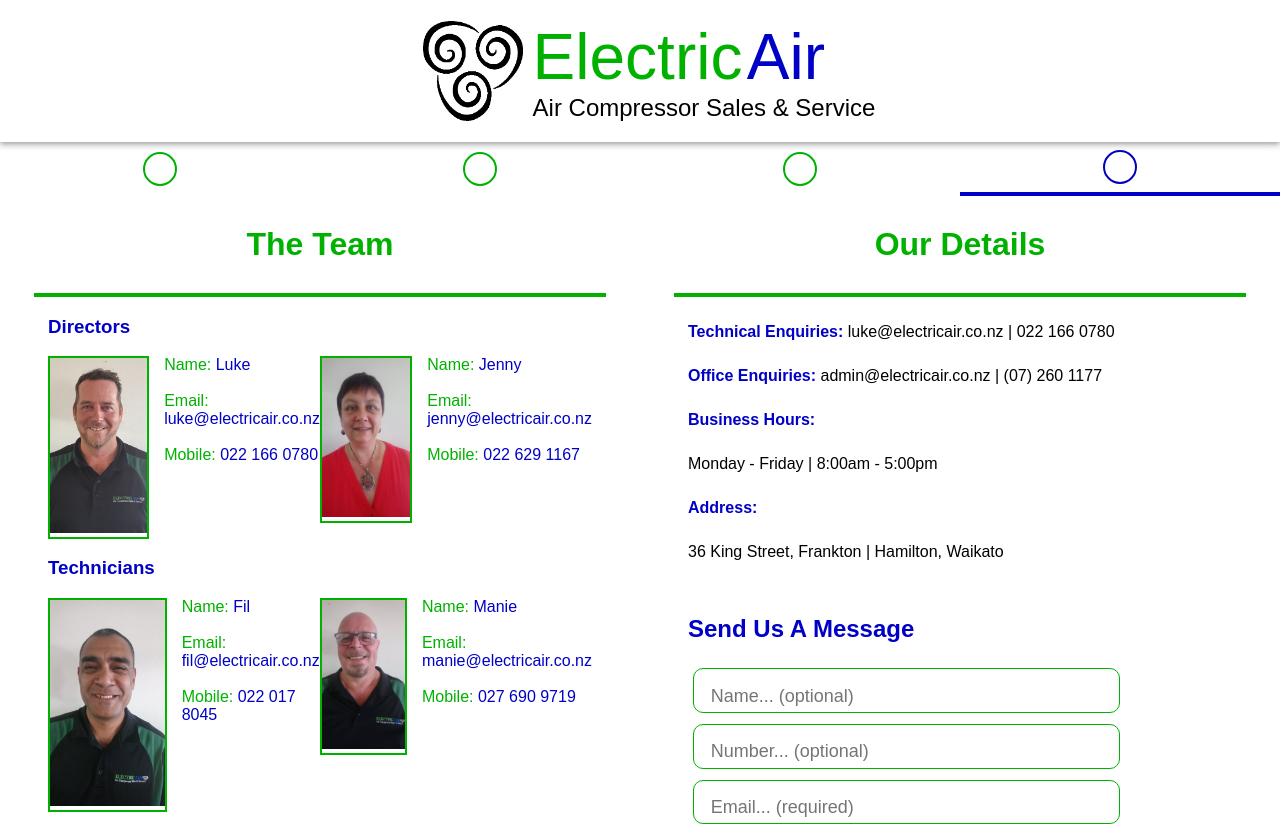
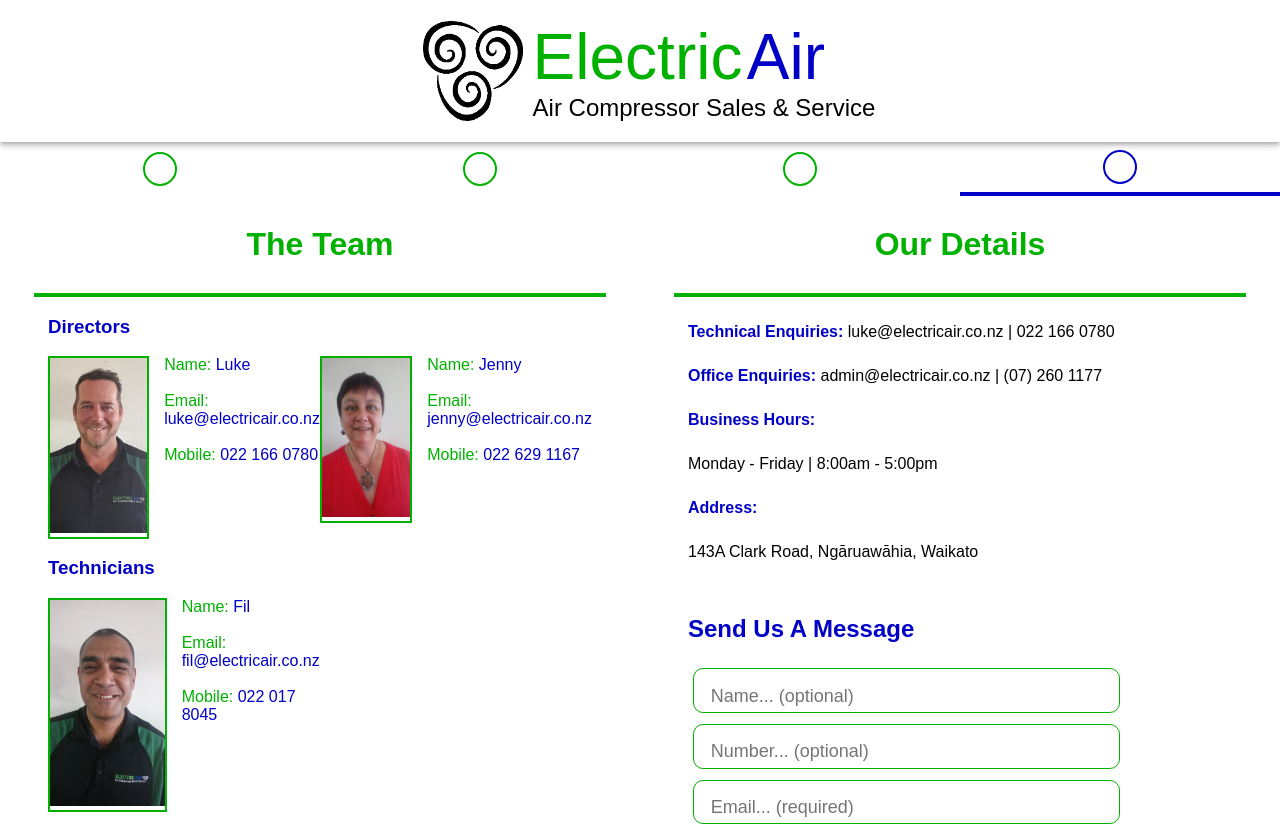
Before and after one commit to JRossouwGitHub/ElectricAirWebsite, a Next.js app: page /contact in a window 1280 px wide. Shown: the top 826 px of the page. Built offline with nearby package versions, Linux system fonts and the light colour scheme.

Commit message:
Change contact details

```diff
--- a/pages/contact.js
+++ b/pages/contact.js
@@ -51,9 +51,6 @@ const contact = () => {
                                         <Grid item lg={6} md={6} sm={12} xs={12}>
                                             <ID ID={Fil} name={'Fil'} email={'fil@electricair.co.nz'} mobile={'022 017 8045'} />
                                         </Grid>
-                                        <Grid item lg={6} md={6} sm={12} xs={12}>
-                                            <ID ID={Manie} name={'Manie'} email={'manie@electricair.co.nz'} mobile={'027 690 9719'} />
-                                        </Grid>
                                     </Grid>
                                 </Box>
                             </Grid>
@@ -66,7 +63,7 @@ const contact = () => {
                                 <p><strong className={stylesContact.subTitle}>Business Hours:</strong></p>
                                 <p>Monday - Friday | 8:00am - 5:00pm</p>
                                 <p><strong className={stylesContact.subTitle}>Address:</strong></p>
-                                <p>36 King Street, Frankton | Hamilton, Waikato</p>
+                                <p>143A Clark Road, Ngāruawāhia, Waikato</p>
                                 <br />
                                 <h2 className={stylesContact.subTitle}>Send Us A Message</h2>
                                 <form
@@ -95,7 +92,7 @@ const contact = () => {
                     </Grid>
                 </Box>
                 <div className={isMobile ? stylesContact.mapM : stylesContact.map}>
-                    <iframe src="https://www.google.com/maps/embed?pb=!1m14!1m8!1m3!1d12612.916535808637!2d175.2618898!3d-37.7846696!3m2!1i1024!2i768!4f13.1!3m3!1m2!1s0x0%3A0x8da83356fb908540!2sElectric%20Air%20Ltd!5e0!3m2!1sen!2snz!4v1635817855853!5m2!1sen!2snz" className={isMobile ? stylesContact.iframeM : stylesContact.iframe} allowFullScreen="" loading="lazy"></iframe>
+                    <iframe src="https://www.google.com/maps/embed?pb=!1m14!1m8!1m3!1d12630.462332251891!2d175.150326!3d-37.6817397!3m2!1i1024!2i768!4f13.1!3m3!1m2!1s0x6d6d239973cb0c9f%3A0x8da83356fb908540!2sElectric%20Air%20Ltd!5e0!3m2!1sen!2snz!4v1723719508860!5m2!1sen!2snz" className={isMobile ? stylesContact.iframeM : stylesContact.iframe} allowFullScreen="" loading="lazy"></iframe>
                 </div>
                 {isMobile ? null : <Footer />}
             </div>
```
